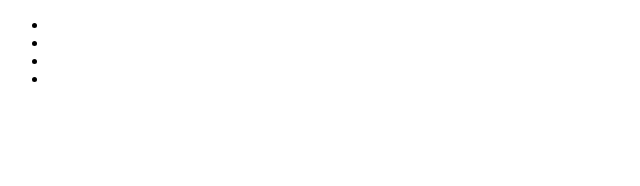
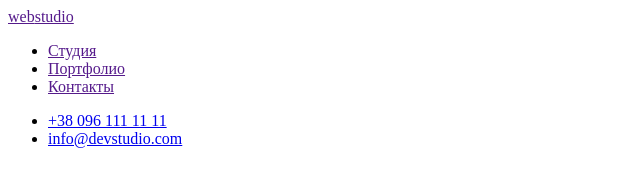
Before and after one commit to katerynastarynska/goit-markup-hw-01, a plain HTML site: page index.html in a window 1280 px wide. Shown: the whole page, without its empty margins (0-640 px from the left). Drawn offline with Linux system fonts and the light colour scheme.

Commit message:
header created

```diff
--- a/index.html
+++ b/index.html
@@ -1,19 +1,26 @@
 <!DOCTYPE html>
-<html lang="en">
-<head>
-    <meta charset="UTF-8">
-    <meta http-equiv="X-UA-Compatible" content="IE=edge">
-    <meta name="viewport" content="width=device-width, initial-scale=1.0">
-    <title>Document</title>
-</head>
-<body>
+<html lang="ru">
+  <head>
+    <meta charset="UTF-8" />
+    <meta http-equiv="X-UA-Compatible" content="IE=edge" />
+    <meta name="viewport" content="width=device-width, initial-scale=1.0" />
+    <title>WebStudio</title>
+  </head>
+  <body>
     <header>
+      <a href=""><span>web</span>studio</a>
+      <nav>
         <ul>
-            <li></li>
-            <li></li>
-            <li></li>
-            <li></li>
+          <li><a href="">Студия</a></li>
+          <li><a href="">Портфолио</a></li>
+          <li><a href="">Контакты</a></li>
         </ul>
+
+        <ul>
+          <li><a href="tel:+380961111111">+38 096 111 11 11</a></li>
+          <li><a href="mailto:info@devstudio.com">info@devstudio.com</a></li>
+        </ul>
+      </nav>
     </header>
-</body>
+  </body>
 </html>
```
Also changed, not shown: images/about-us/about-us-1.jpg (added), images/about-us/about-us-2.jpg (added), images/about-us/about-us-3.jpg (added), images/our-team/our-team-1.jpg (added), images/our-team/our-team-2.jpg (added), images/our-team/our-team-3.jpg (added), images/our-team/our-team-4.jpg (added).
